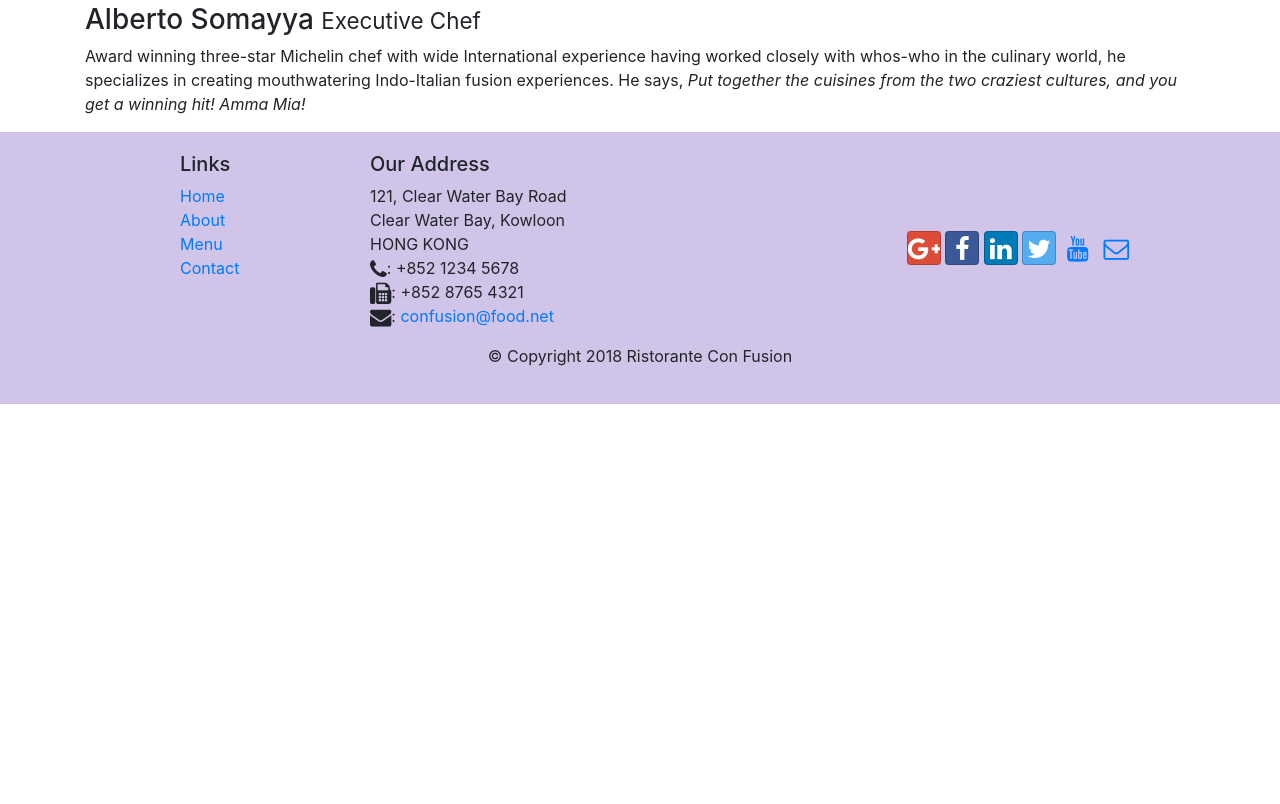
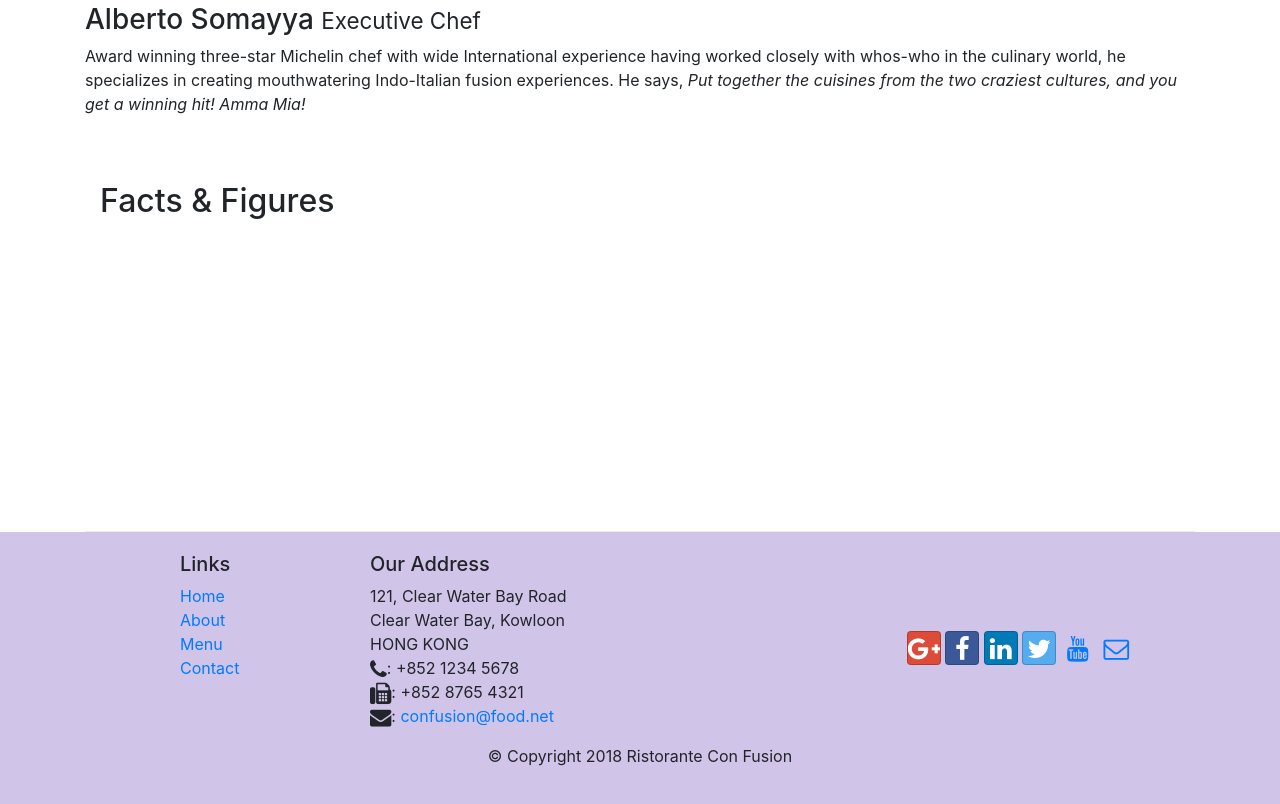
Before and after one commit to Iyyov21/Bootstrap, a website: page aboutus.html in a window 1280 px wide. Shown: the part 1271-2075 px from the top of the page. Before the commit the page ends 1675 px from the top, so only its background shows below. Drawn offline with nearby package versions, Linux system fonts and the light colour scheme.

```diff
--- a/aboutus.html
+++ b/aboutus.html
@@ -96,6 +96,13 @@
         </div>
             </div>
        </div>
+       <div class="row row-content">
+        <div class="col-12 col-sm-9">
+            <h2>Facts &amp; Figures</h2>
+
+        </div>
+        <div class="col-12 col-sm-3"></div>
+       </div>
 
     </div>
 
```
